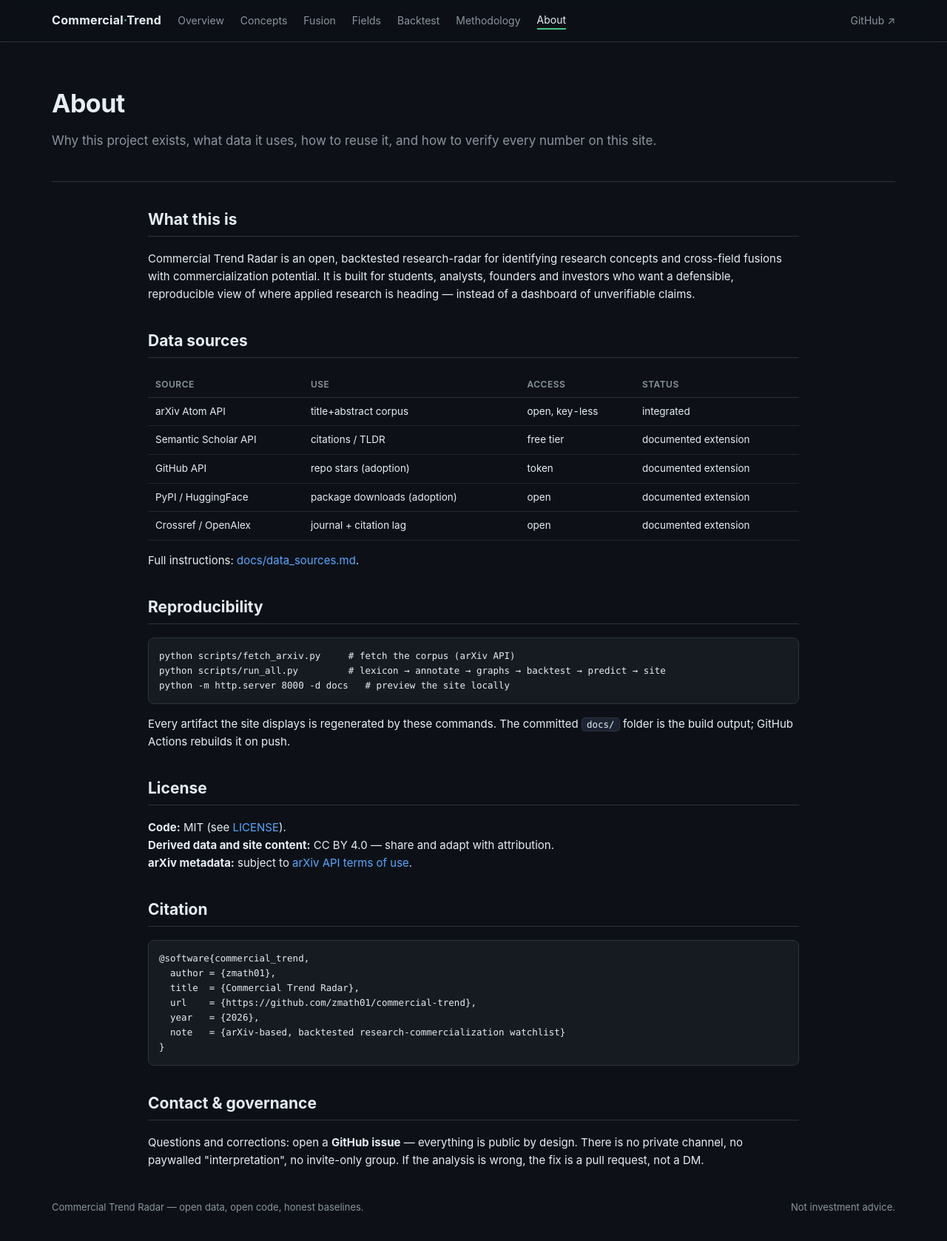
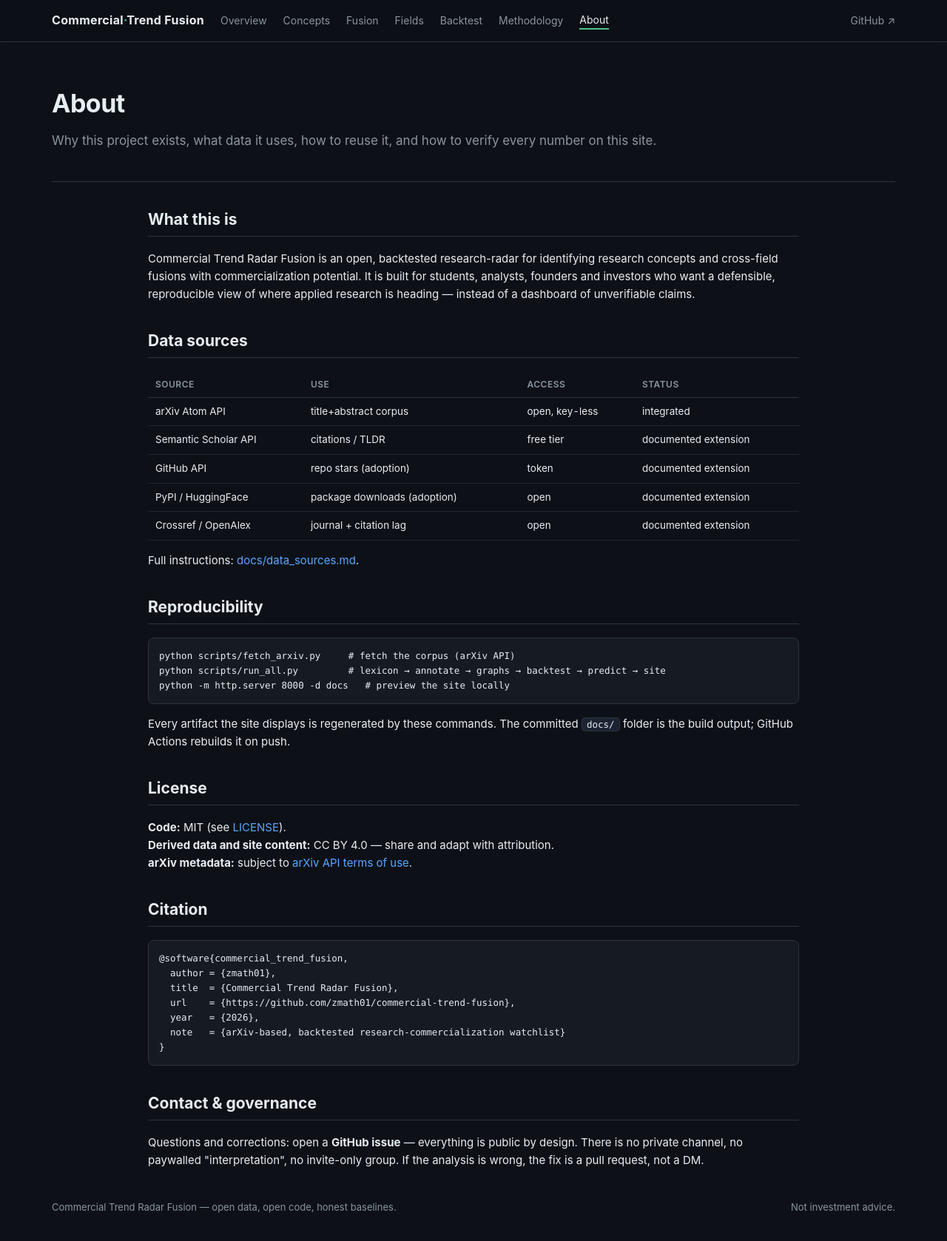
Before and after one commit to zmath01/commercial-trend-fusion, a plain HTML site: page web/templates/about.html in a window 1280 px wide. Shown: the whole page at 74% size. Drawn offline with Linux system fonts and the light colour scheme; files that its build step writes are made by us from their sources.

Commit message:
Fix commercial-trend-fusion repository links in site template

```diff
--- a/web/templates/about.html
+++ b/web/templates/about.html
@@ -1,11 +1,11 @@
 <!DOCTYPE html>
 <html lang="en"><head>
 <meta charset="utf-8"><meta name="viewport" content="width=device-width,initial-scale=1">
-<title>About — Commercial Trend Radar</title>
+<title>About — Commercial Trend Radar Fusion</title>
 <link rel="stylesheet" href="assets/main.css">
 </head><body>
 <header class="site"><div class="container nav">
-  <a class="brand" href="index.html">Commercial<span class="dot">·</span>Trend</a>
+  <a class="brand" href="index.html">Commercial<span class="dot">·</span>Trend Fusion</a>
   <a class="nav-link" href="index.html">Overview</a>
   <a class="nav-link" href="concepts.html">Concepts</a>
   <a class="nav-link" href="fusion.html">Fusion</a>
@@ -14,7 +14,7 @@
   <a class="nav-link" href="methodology.html">Methodology</a>
   <a class="nav-link active" href="about.html">About</a>
   <span class="spacer"></span>
-  <a class="nav-link" href="https://github.com/zmath01/commercial-trend">GitHub ↗</a>
+  <a class="nav-link" href="https://github.com/zmath01/commercial-trend-fusion">GitHub ↗</a>
 </div></header>
 <main class="container"><div class="hero">
 <h1>About</h1>
@@ -24,7 +24,7 @@ to verify every number on this site.</p>
 <div class="prose container" style="max-width:920px">
 
 <h2>What this is</h2>
-<p>Commercial Trend Radar is an open, backtested research-radar for identifying
+<p>Commercial Trend Radar Fusion is an open, backtested research-radar for identifying
 research concepts and cross-field fusions with commercialization potential. It is
 built for students, analysts, founders and investors who want a defensible,
 reproducible view of where applied research is heading — instead of a dashboard of
@@ -39,7 +39,7 @@ unverifiable claims.</p>
 <tr><td>PyPI / HuggingFace</td><td>package downloads (adoption)</td><td>open</td><td>documented extension</td></tr>
 <tr><td>Crossref / OpenAlex</td><td>journal + citation lag</td><td>open</td><td>documented extension</td></tr>
 </tbody></table>
-<p>Full instructions: <a href="https://github.com/zmath01/commercial-trend/blob/main/docs/data_sources.md">docs/data_sources.md</a>.</p>
+<p>Full instructions: <a href="https://github.com/zmath01/commercial-trend-fusion/blob/main/docs/data_sources.md">docs/data_sources.md</a>.</p>
 
 <h2>Reproducibility</h2>
 <pre>python scripts/fetch_arxiv.py     # fetch the corpus (arXiv API)
@@ -49,15 +49,15 @@ python -m http.server 8000 -d docs   # preview the site locally</pre>
 <code>docs/</code> folder is the build output; GitHub Actions rebuilds it on push.</p>
 
 <h2>License</h2>
-<p><b>Code:</b> MIT (see <a href="https://github.com/zmath01/commercial-trend/blob/main/LICENSE">LICENSE</a>).<br>
+<p><b>Code:</b> MIT (see <a href="https://github.com/zmath01/commercial-trend-fusion/blob/main/LICENSE">LICENSE</a>).<br>
 <b>Derived data and site content:</b> CC BY 4.0 — share and adapt with attribution.<br>
 <b>arXiv metadata:</b> subject to <a href="https://info.arxiv.org/help/api/index.html">arXiv API terms of use</a>.</p>
 
 <h2>Citation</h2>
-<pre>@software{commercial_trend,
+<pre>@software{commercial_trend_fusion,
   author = {zmath01},
-  title  = {Commercial Trend Radar},
-  url    = {https://github.com/zmath01/commercial-trend},
+  title  = {Commercial Trend Radar Fusion},
+  url    = {https://github.com/zmath01/commercial-trend-fusion},
   year   = {2026},
   note   = {arXiv-based, backtested research-commercialization watchlist}
 }</pre>
@@ -69,7 +69,7 @@ group. If the analysis is wrong, the fix is a pull request, not a DM.</p>
 
 </div></main>
 <footer><div class="container row">
-  <span>Commercial Trend Radar — open data, open code, honest baselines.</span>
+  <span>Commercial Trend Radar Fusion — open data, open code, honest baselines.</span>
   <span>Not investment advice.</span>
 </div></footer>
 </body></html>
```
